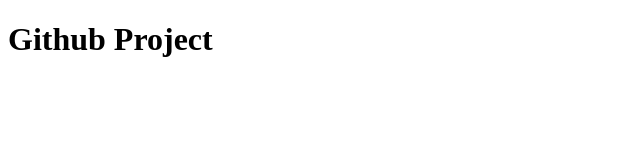
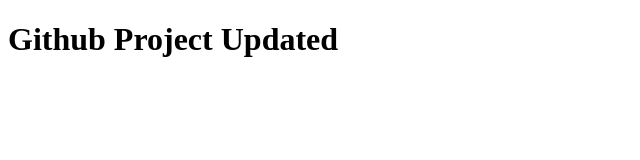
Before and after one commit to liamthomas75/github-testing, a plain HTML site: page index.html in a window 1280 px wide. Shown: the whole page, without its empty margins (0-640 px from the left). Drawn offline with Linux system fonts and the light colour scheme.

Commit message:
second commit

```diff
--- a/index.html
+++ b/index.html
@@ -6,6 +6,6 @@
     <title>Document</title>
 </head>
 <body>
-    <h1>Github Project</h1>
+    <h1>Github Project Updated</h1>
 </body>
 </html>
```
